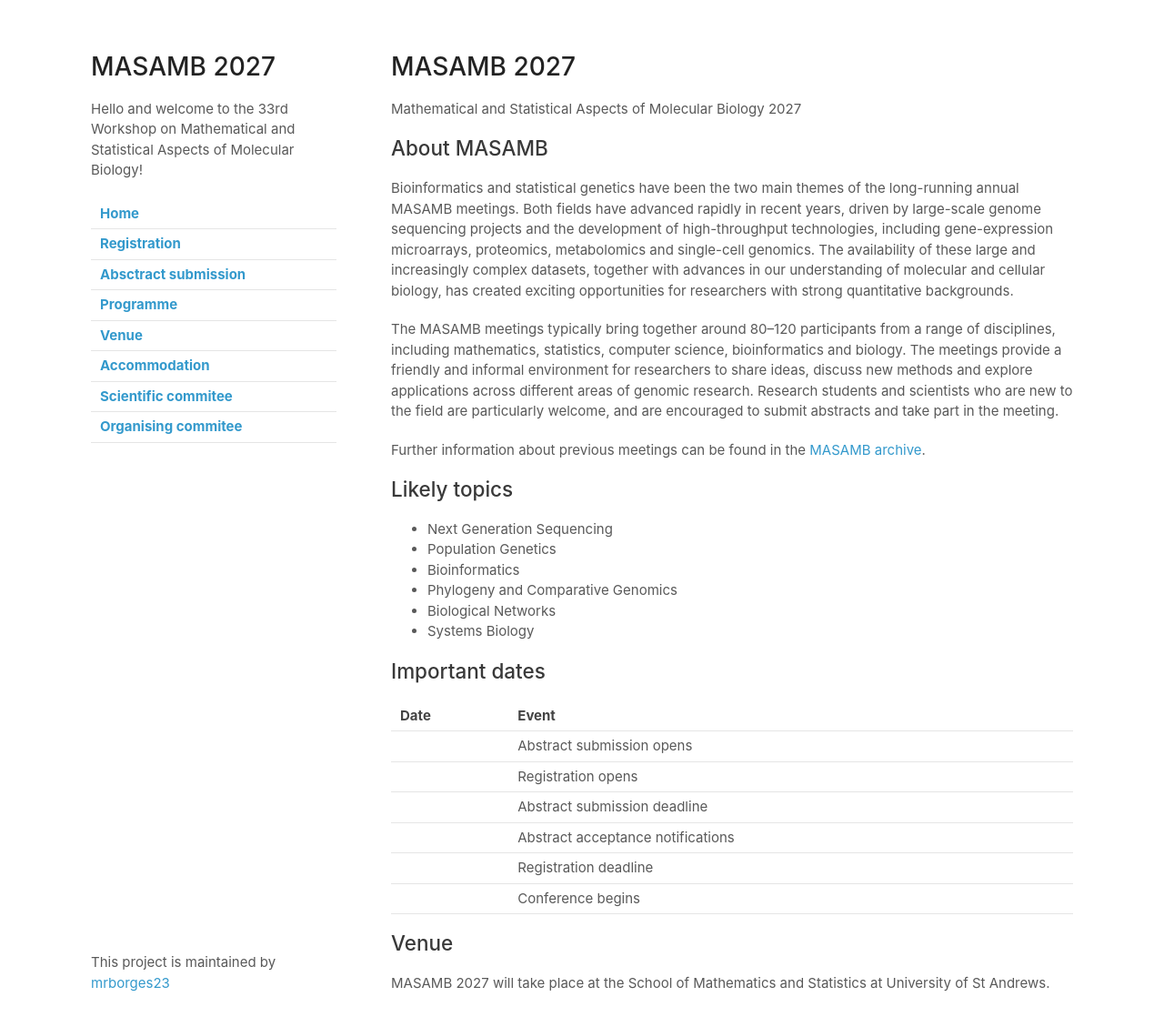
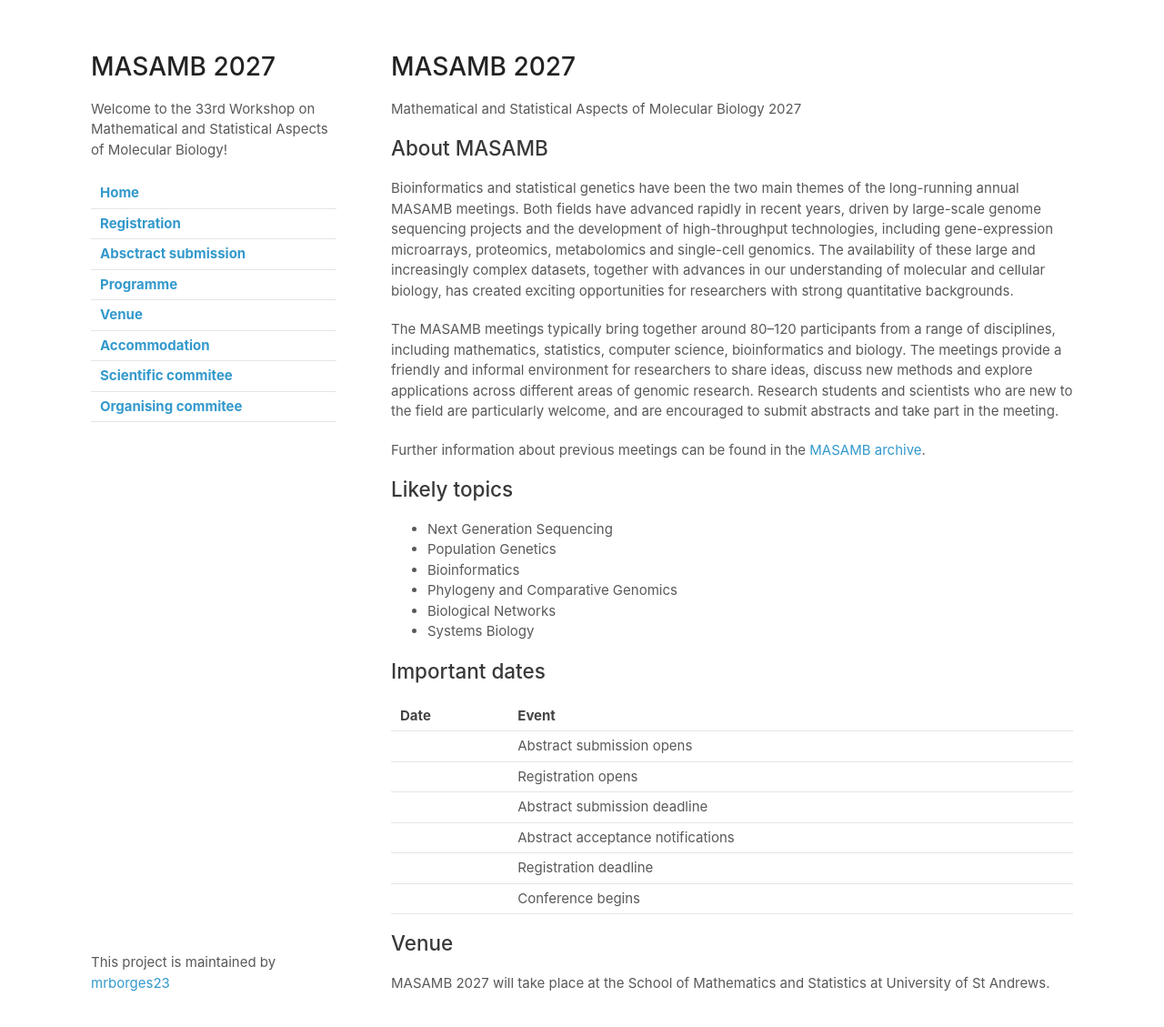
Before and after one commit to mrborges23/masamb2027, a Jekyll site: the page built from index.md, in a window 1280 px wide and 1162 px high. Shown: the top 1129 px of the window at 91% size. Built offline with Jekyll 4.4.1, drawn with Linux system fonts in a browser that asks for light colours; our own code applies the rules of GitHub Pages for plain Markdown files.

Commit message:
Update description in _config.yml

```diff
--- a/_config.yml
+++ b/_config.yml
@@ -1,6 +1,6 @@
 theme: jekyll-theme-minimal
 title: MASAMB 2027
-description: Hello and welcome to the 33rd Workshop on Mathematical and Statistical Aspects of Molecular Biology!
+description: Welcome to the 33rd Workshop on Mathematical and Statistical Aspects of Molecular Biology!
 show_downloads: false
 navigation:
   - title: Home
```
